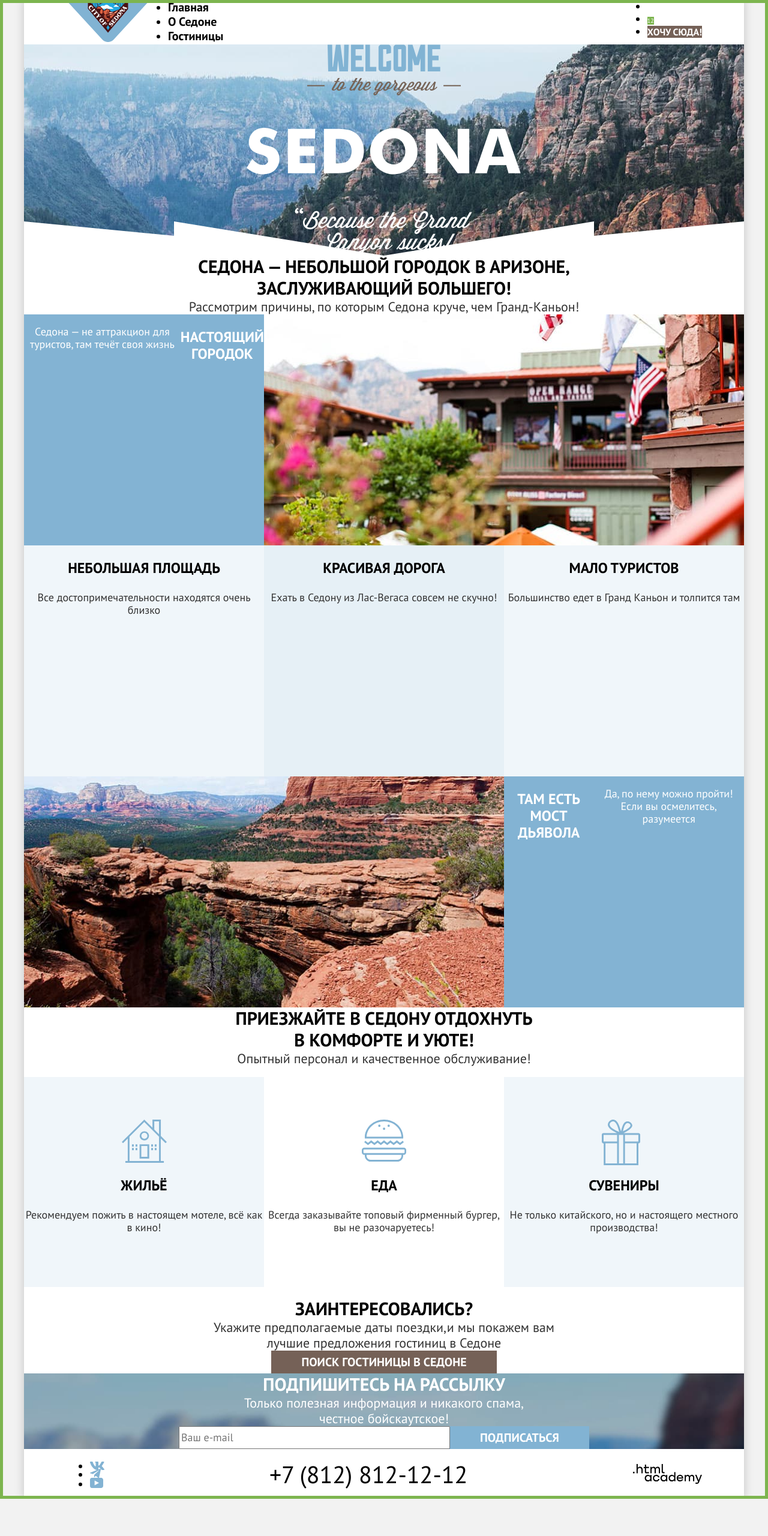
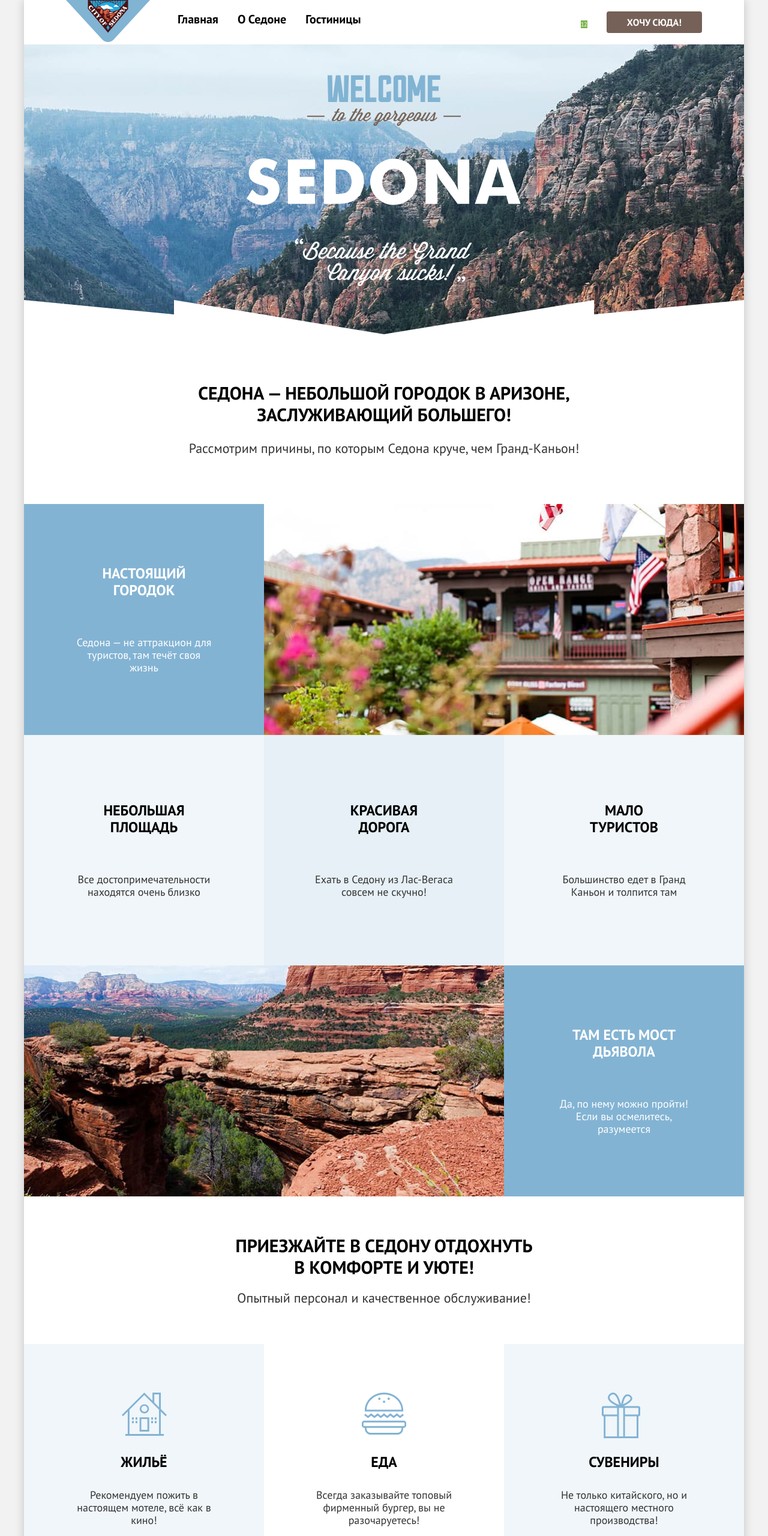
Before and after one commit to Valeriia1703/2709485-sedona-3, a plain HTML site: page index.html in a window 1280 px wide. Shown: the top 2560 px of the page at 60% size. Before the commit the page ends 2498 px from the top, so only its background shows below. Drawn offline with Linux system fonts and the light colour scheme.

```diff
--- a/index.html
+++ b/index.html
@@ -61,9 +61,11 @@
             <li class="sedona-advantages-item sedona-advantages-first">
               <img class="sedona-advantages-image" src="images/pictures/view-sedona-town.jpg" width="800" height="385"
                 alt="Вид на городок Седона">
+              <div class="sedona-advantages-text-container">
                 <h3 class="sedona-advantages-title">Настоящий городок</h3>
                 <p class="sedona-advantages-description">Седона — не аттракцион для туристов, там течёт своя
                   жизнь</p>
+              </div>
             </li>
             <li class="sedona-advantages-item sedona-advantages-second">
               <h3 class="sedona-advantages-title">Небольшая площадь</h3>
@@ -80,9 +82,11 @@
             <li class="sedona-advantages-item sedona-advantages-fifth">
               <img class="sedona-advantages-image" src="images/pictures/devil-bridge.jpg" width="800" height="385"
                 alt="Вид на мост Дьявола">
+              <div class="sedona-advantages-text-container">
                 <h3 class="sedona-advantages-title">Там есть мост дьявола</h3>
                 <p class="sedona-advantages-description">Да, по нему можно пройти! Если вы осмелитесь,
                   разумеется</p>
+              </div>
             </li>
           </ul>
         </section>
--- a/styles/styles.css
+++ b/styles/styles.css
@@ -29,9 +29,6 @@
   font-weight: 400;
   font-style: normal;
   margin: 0;
-  /* для проверки высоты, потом убрать */
-  outline: 5px solid #7db54f;
-  outline-offset: -5px;
 }
 
 .page-container {
@@ -60,14 +57,18 @@
 }
 
 .navigation-list {
+  display: flex;
   margin: 0;
   padding: 0;
   max-width: 440px;
+  list-style-type: none;
+  flex-wrap: wrap;
 }
 
 .user-navigation-list {
   max-width: 300px;
   margin-left: auto;
+  align-items: center;
 }
 
 .page-header-logo-link {
@@ -81,10 +82,24 @@
   font-weight: 700;
   color: inherit;
   text-decoration: none;
+  padding: 20px 16px;
+  display: block;
 }
 
 .navigation-link-user {
   text-decoration: none;
+  display: block;
+  min-width: 20px;
+  min-height: 20px;
+}
+
+.navigation-link-user:not(.button) {
+  padding: 22px 12px;
+}
+
+.navigation-link-user.button {
+  padding: 8px 34px;
+  margin-left: 20px;
 }
 
 .user-navigation-subtext {
@@ -102,6 +117,7 @@
   font-weight: 700;
   border: none;
   text-align: center;
+  border-radius: 4px;
 }
 
 .big-size-button {
@@ -132,7 +148,9 @@
   background-image: url("../images/icons/image-detail.svg"), url("../images/backgrounds/index-background.jpg");
   background-repeat: no-repeat;
   background-size: 100% auto, cover;
-  background-position: bottom, center center;
+  background-position: bottom, center;
+  padding-top: 51px;
+  padding-bottom: 80px;
 }
 .hero-image {
   margin: 0 auto;
@@ -151,11 +169,13 @@
   text-align: center;
   width: 700px;
   margin: 0 auto;
+  margin-bottom: 25px;
 }
 
 .hero-subtext {
   width: 700px;
   margin: 0 auto;
+  margin-bottom: 80px;
 }
 
 .subtext {
@@ -163,27 +183,39 @@
   line-height: 26px;
   text-align: center
 }
+.sedona-advantages {
+  padding-top: 80px;
+}
+
+/* Уточнить про использование гридов */
 
 .sedona-advantages-list {
-  list-style: none;
+  list-style-type: none;
   margin: 0;
   padding: 0;
-  display: grid;
-  grid-template-areas:
+  display: flex;
+  flex-wrap: wrap;
+  /* grid-template-areas:
     "first first first"
     "second third fourth"
     "fifth fifth fifth";
   grid-template-columns: repeat(3, 400px);
-  grid-template-rows: repeat(3, 385px);
+  grid-template-rows: repeat(3, auto); */
+}
+
+.sedona-advantages-item:not(:first-child, :last-child) {
+    padding: 112px 85px;
+    flex-basis: 400px;
+    flex-grow: 1;
 }
 
 .sedona-advantages-first {
-  grid-area: first;
+  /* grid-area: first; */
   display: flex;
   flex-direction: row-reverse;
 }
 
-.sedona-advantages-second {
+/* .sedona-advantages-second {
   grid-area: second;
 }
 
@@ -193,20 +225,28 @@
 
 .sedona-advantages-fourth {
   grid-area: fourth;
-}
+} */
 
 .sedona-advantages-fifth {
-  grid-area: fifth;
+  /* grid-area: fifth; */
   display: flex;
 }
 
-.sedona-advantages-title, .services-list-title {
+.sedona-advantages-text-container {
+  align-self: center;
+  margin: 0 85px;
+}
+
+.sedona-advantages-title {
   font-size: 24px;
   line-height: 28px;
   text-transform: uppercase;
   font-weight: 700;
   color: #000000;
   text-align: center;
+  margin: 0 auto;
+  width: 175px;
+  margin-bottom: 62px;
 }
 
 .sedona-advantages-item:first-child .sedona-advantages-title,
@@ -229,29 +269,49 @@
 
 .sedona-advantages-description, .services-item-text {
   text-align: center;
+  margin: 0;
+}
+
+.services {
+  padding-top: 64px;
+}
+
+.services-list-title {
+  font-size: 24px;
+  line-height: 28px;
+  text-transform: uppercase;
+  font-weight: 700;
+  color: #000000;
+  text-align: center;
+  margin-top: 0;
+  margin-bottom: 30px;
 }
 
 .services-text {
   width: 515px;
   margin: 0 auto;
   text-align: center;
+  margin-bottom: 20px;
 }
 
 .services-subtext {
    width: 515px;
    margin: 0 auto;
+   margin-bottom: 64px;
 }
 
 .services-list {
   display: flex;
-  list-style: none;
+  list-style-type: none;
   padding: 0;
+  margin: 0;
+  flex-wrap: wrap;
 }
 
 .services-item {
   width: 400px;
-  height: 350px;
   align-content: center;
+  padding: 81px 85px;
 }
 
 .services-item:first-child::before{
@@ -260,6 +320,7 @@
   height: 72px;
   display: block;
   margin: auto;
+  margin-bottom: 30px;
 
 }
 .services-item:nth-child(2)::before{
@@ -268,6 +329,7 @@
   height: 72px;
   display: block;
   margin: auto;
+  margin-bottom: 30px;
 }
 
 .services-item:last-child::before{
@@ -276,6 +338,12 @@
   height: 72px;
   display: block;
   margin: auto;
+  margin-bottom: 30px;
+}
+
+.subscription-index, .subscription {
+  padding-top: 96px;
+  padding-bottom: 104px;
 }
 
 .subscription .subscription-title {
@@ -286,7 +354,7 @@
   background-color: #5b5b5b;
   background-image: url("../images/backgrounds/background-subscribe.jpg");
   background-repeat: no-repeat;
-  background-size: 100% auto;
+  background-size: cover;
   background-position: top;
   color: #ffffff
 }
@@ -299,6 +367,7 @@
   text-align: center;
   width: 500px;
   margin: 0 auto;
+  margin-bottom: 20px;
 }
 
 .subscription-subtext {
@@ -309,6 +378,7 @@
 .subscription-form {
   display: flex;
   justify-content: center;
+  margin-top: 54px;
 }
 
 .subscription-form-input {
@@ -326,9 +396,14 @@
   text-align: center;
 }
 
+.hotel-search {
+  padding: 96px 0;
+}
+
 .hotel-search-text {
   width: 600px;
   margin: 0 auto;
+  margin-bottom: 20px;
 }
 .hotel-search-subtext {
   width: 600px;
@@ -338,6 +413,8 @@
 .hotel-search-button {
   width: 376px;
   margin: 0 auto;
+  margin-top: 54px;
+  padding: 8px 50px;
 }
 
 .hotels-catalog {
@@ -346,6 +423,7 @@
   background-repeat: no-repeat;
   background-size: cover;
   color: #ffffff;
+  padding: 35px 0 67px;
 }
 
 .inner-hotels-header {
@@ -357,18 +435,21 @@
   font-size: 60px;
   font-weight: 700;
   line-height: 78px;
+  margin-top: 0;
+  margin-bottom: 8px;
 }
 
 .breadcrumbs {
   display: flex;
-  gap: 10px;
-  list-style: none;
+  list-style-type: none;
   padding: 0;
+  margin: 0;
 }
 .breadcrumbs-item-link {
   font-size: 16px;
   color: inherit;
   text-decoration: none;
+  margin-right: 28px;
 }
 
 .breadcrumbs-home-link::before {
@@ -383,7 +464,7 @@
 }
 
 .catalog-filters-list {
-  list-style: none;
+  list-style-type: none;
   padding: 0;
 }
 
@@ -421,18 +502,28 @@
 .founded-hotels {
   width: 1060px;
   margin: 0 auto;
+  padding: 50px 0 60px;
 }
 
 .sorting-container {
   display: flex;
+  margin-bottom: 40px;
 }
 
 .founded-hotels-text {
+  margin: 0;
   margin-right: auto;
 }
 
 .cards-order {
+  width: 48px;
+  height: 48px;
   text-decoration: none;
+  margin-right: 8px;
+}
+
+.cards-order:last-child {
+  margin-right: 0;
 }
 
 .cards-view-card::before {
@@ -445,6 +536,13 @@
 
 .cards-view-list::before {
   content: url("../images/icons/list.svg");
+}
+
+.hotels-list {
+  list-style-type: none;
+  padding: 0;
+  margin: 0;
+  margin-bottom: 80px;
 }
 
 .hotels-item {
@@ -476,8 +574,11 @@
 
 .pagination {
   display: flex;
+  flex-wrap: wrap;
   gap: 8px;
-  list-style: none;
+  list-style-type: none;
+  padding: 0;
+  margin: 0;
 }
 
 .pagination-item-link[aria-current="page"] {
@@ -489,13 +590,28 @@
   color: #ffffff;
   font-weight: 700;
   text-decoration: none;
+  display: block;
+  width: 60px;
+  height: 60px;
+  padding: 12px 0;
+  text-align: center;
+  border-radius: 4px;
 }
+
+.pagination-item-dots {
+  color: #000000;
+  font-size: 22px;
+  line-height: 26px;
+  font-weight: 400;
+}
+
 
 /* Оформление футера */
 
 .page-footer {
   background-color: #ffffff;
   color: #000000;
+  padding: 40px 0 30px;
 }
 
 .page-footer-wrapper {
@@ -508,6 +624,11 @@
 
 .page-footer-social-list {
   max-width: 200px;
+  margin: 0;
+  padding: 0;
+  list-style-type: none;
+  display: flex;
+  flex-wrap: wrap;
 }
 .page-footer-phone-link {
   font-size: 40px;
@@ -526,6 +647,16 @@
   content: url("../images/icons/footer-logo.svg");
   width: 115px;
   height: 33px;
+  display: block;
+}
+
+.page-footer-social-item {
+  margin-bottom: 5px;
+}
+
+.page-footer-social-link {
+  width: 48px;
+  height: 40px;
   display: block;
 }
 
```
Also changed, not shown: hotels.html (+1 -1 lines). Lines whose indentation alone changed are shown as unchanged.
